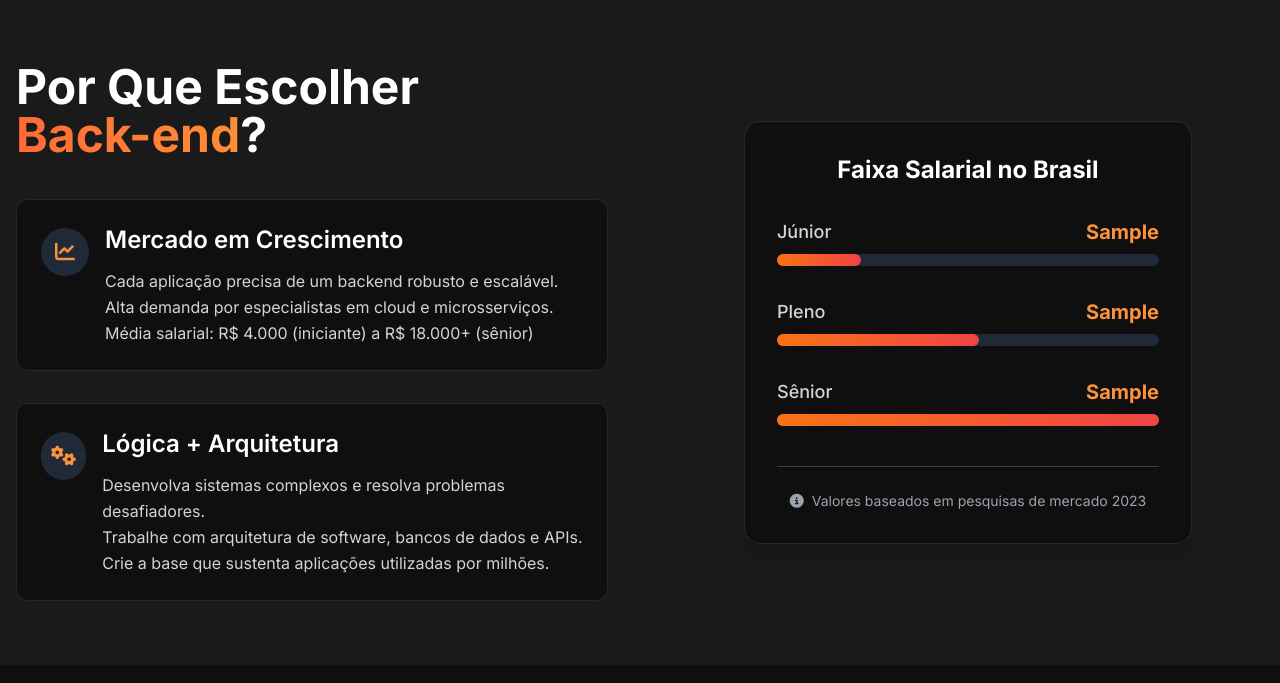
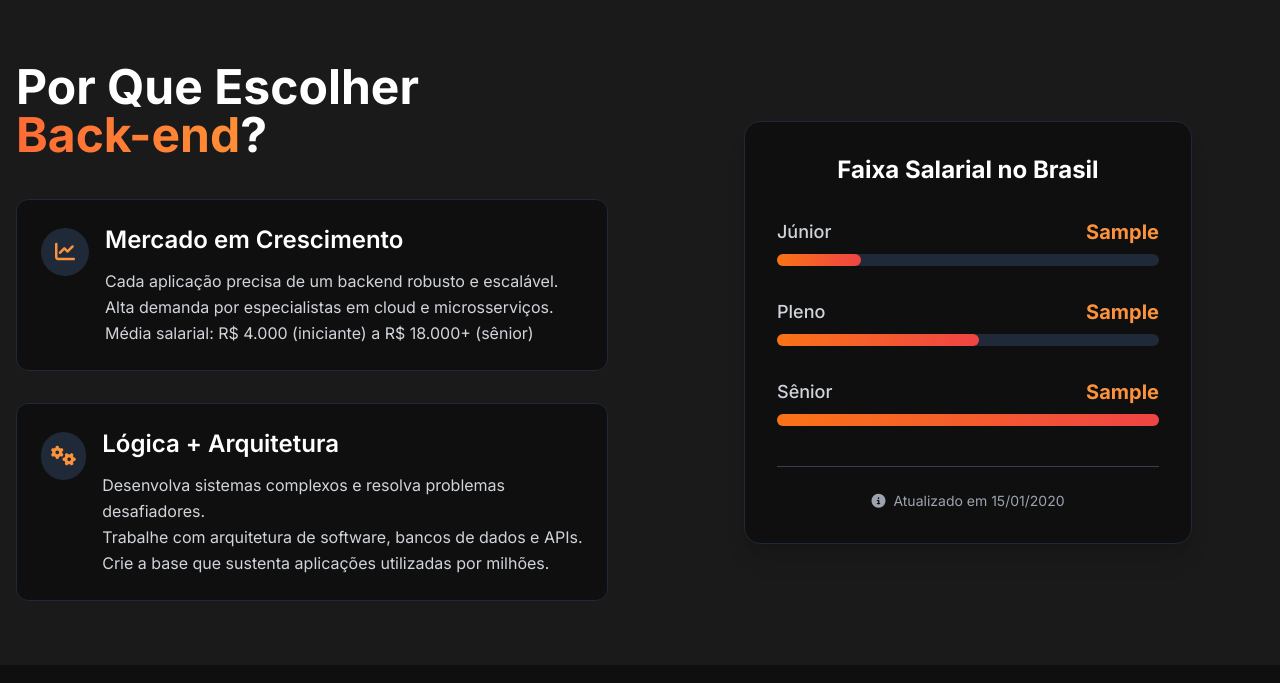
Before and after one commit to jeanlucqs/mapadajornada, a Django app: page /back/ in a window 1280 px wide. Shown: the part 684-1367 px from the top of the page. Run offline with Django 5.2, Linux system fonts and the light colour scheme; a user stored in the database is signed in; tables that the repository leaves empty hold one stand-in row (values such as "Sample post"); some libraries are stand-ins or nearby versions.

Commit message:
admin cadastrando salarios

```diff
--- a/templates/pagina_back.html
+++ b/templates/pagina_back.html
@@ -146,7 +146,7 @@
 
                 <div class="mt-10 pt-6 border-t border-gray-700">
                     <p class="text-gray-400 text-sm text-center">
-                        <i class="fas fa-info-circle mr-1"></i> Valores baseados em pesquisas de mercado 2023
+                        <i class="fas fa-info-circle mr-1"></i> Atualizado em {{ area.atualizado_em|date:"d/m/Y" }}
                     </p>
                 </div>
             </div>
--- a/templates/pagina_ciencia.html
+++ b/templates/pagina_ciencia.html
@@ -167,7 +167,7 @@
 
                 <div class="mt-10 pt-6 border-t border-gray-700">
                     <p class="text-gray-400 text-sm text-center">
-                        <i class="fas fa-info-circle mr-1"></i> Valores baseados em pesquisas de mercado 2023
+                        <i class="fas fa-info-circle mr-1"></i> Atualizado em {{ area.atualizado_em|date:"d/m/Y" }}
                     </p>
                 </div>
             </div>
--- a/templates/pagina_front.html
+++ b/templates/pagina_front.html
@@ -149,7 +149,7 @@
 
                 <div class="mt-10 pt-6 border-t border-gray-700">
                     <p class="text-gray-400 text-sm text-center">
-                        <i class="fas fa-info-circle mr-1"></i> Valores baseados em pesquisas de mercado 2023
+                        <i class="fas fa-info-circle mr-1"></i> Atualizado em {{ area.atualizado_em|date:"d/m/Y" }}
                     </p>
                 </div>
             </div>
--- a/templates/pagina_mobile.html
+++ b/templates/pagina_mobile.html
@@ -154,7 +154,7 @@
 
                 <div class="mt-10 pt-6 border-t border-gray-700">
                     <p class="text-gray-400 text-sm text-center">
-                        <i class="fas fa-info-circle mr-1"></i> Valores baseados em pesquisas de mercado 2023
+                        <i class="fas fa-info-circle mr-1"></i> Atualizado em {{ area.atualizado_em|date:"d/m/Y" }}
                     </p>
                 </div>
             </div>
```
